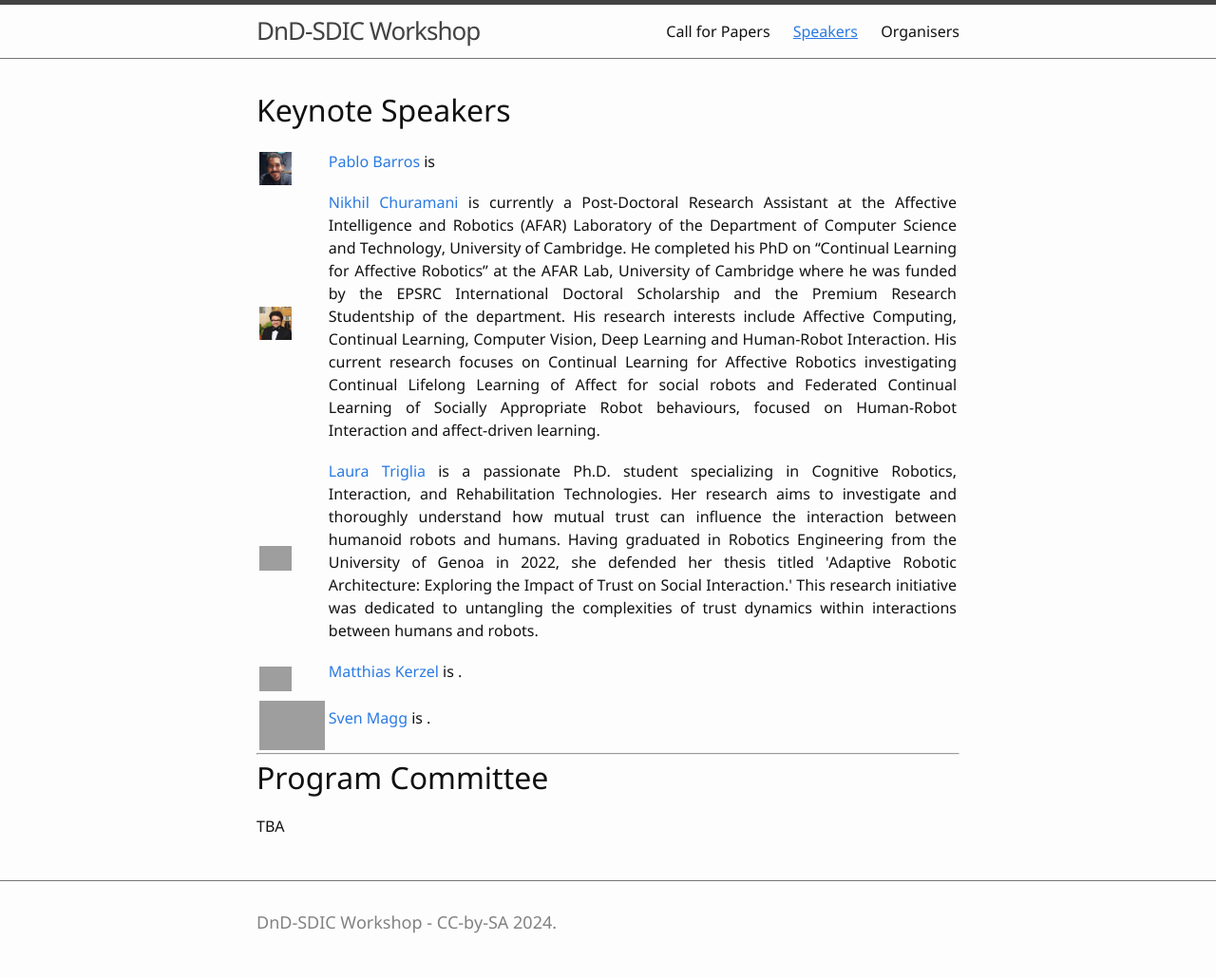
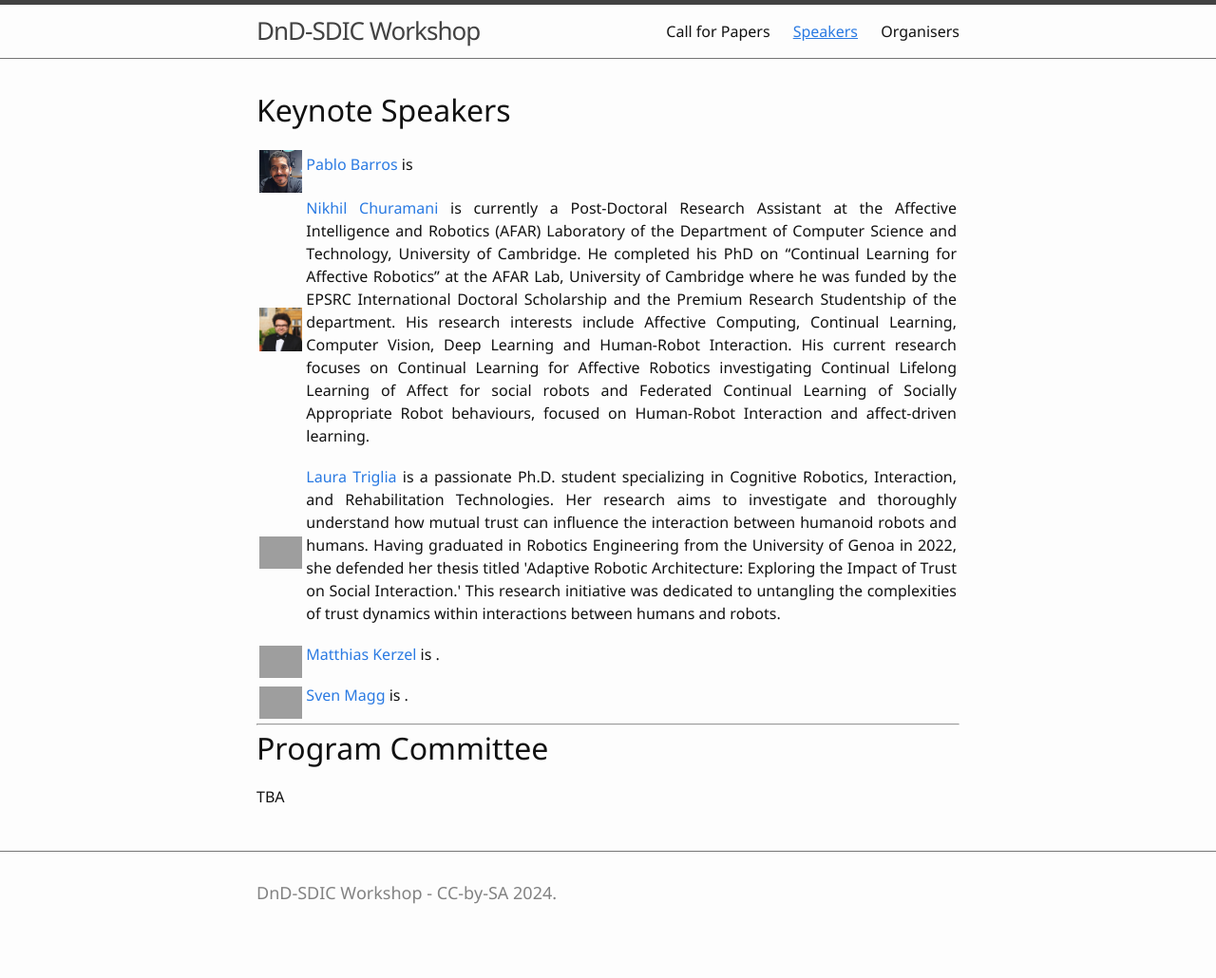
Before and after one commit to DnD-SIDC/dnd-sidc.github.io, a Jekyll site: the page built from 3-speakers.md, in a window 1280 px wide. Shown: the whole page at 95% size. Built offline with Jekyll 4.4.1, drawn with Linux system fonts in a browser that asks for light colours; after the commit the page ends 999 px from its top, so only the background shows below that; grey boxes are pictures that could not be loaded.

Commit message:
template

```diff
--- a/3-speakers.md
+++ b/3-speakers.md
@@ -7,26 +7,26 @@ nav: true
 
 <table>
   <tr>
-    <td><img src="/images/pablo.jpg" width="50%;" /></td>
+    <td><img src="/images/pablo.jpg" width="500px;" /></td>
     <td><p><a href="#/">Pablo Barros</a> is</p></td>
   </tr>
   <tr>
-    <td><img src="/images/nikhil.jpg" width="50%;" /></td>
+    <td><img src="/images/nikhil.jpg" width="500px;" /></td>
     <td><p><a href="https://www.cl.cam.ac.uk/~nc528/">Nikhil Churamani</a> is currently a Post-Doctoral Research Assistant at the Affective Intelligence and Robotics (AFAR) Laboratory of the Department of Computer Science and Technology, University of Cambridge. He completed his PhD on “Continual Learning for Affective Robotics” at the AFAR Lab, University of Cambridge where he was funded by the EPSRC International Doctoral Scholarship and the Premium Research Studentship of the department. His research interests include Affective Computing, Continual Learning, Computer Vision, Deep Learning and Human-Robot Interaction. His current research focuses on Continual Learning for Affective Robotics investigating Continual Lifelong Learning of Affect for social robots and Federated Continual Learning of Socially Appropriate Robot behaviours, focused on Human-Robot Interaction and affect-driven learning.</p></td>
   </tr>
 
   <tr>
-    <td><img src="/images/laura.jpg" width="50%;" /></td>
+    <td><img src="/images/laura.jpg" width="500px;" /></td>
     <td><p><a href="#/">Laura Triglia</a> is a passionate Ph.D. student specializing in Cognitive Robotics, Interaction, and Rehabilitation Technologies. Her research aims to investigate and thoroughly understand how mutual trust can influence the interaction between humanoid robots and humans. Having graduated in Robotics Engineering from the University of Genoa in 2022, she defended her thesis titled 'Adaptive Robotic Architecture: Exploring the Impact of Trust on Social Interaction.' This research initiative was dedicated to untangling the complexities of trust dynamics within interactions between humans and robots.</p></td>
   </tr>
 
   <tr>
-    <td><img src="/images/matthias.jpg" width="50%;" /></td>
+    <td><img src="/images/matthias.jpg" width="500px;" /></td>
     <td><p><a href="#/">Matthias Kerzel</a> is .</p></td>
   </tr>
 
   <tr>
-    <td><img src="/images/sven.jpg"/></td>
+    <td><img src="/images/sven.jpg" width="500px;" /></td>
     <td><p><a href="#/">Sven Magg</a> is .</p></td>
   </tr>
 </table>
```
Also changed, not shown: 4-organisers.md (+5 -6 lines).
